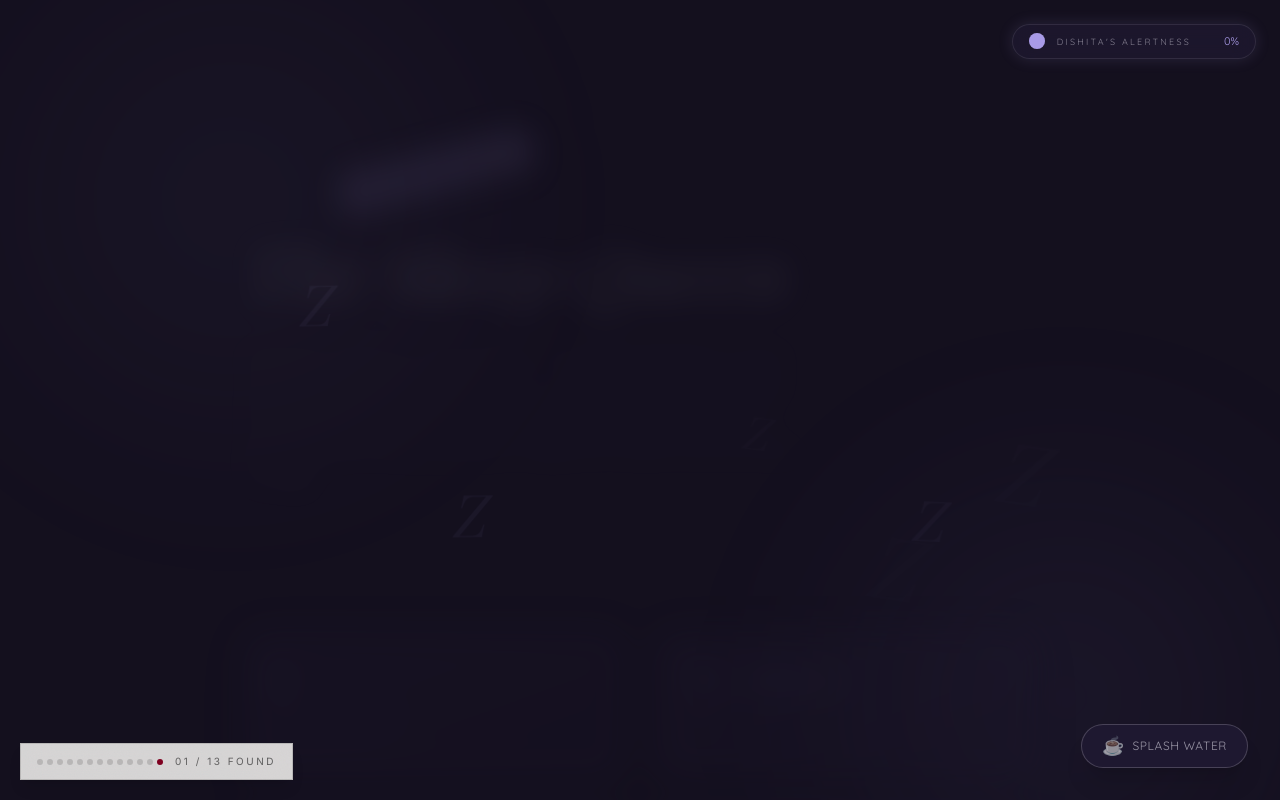
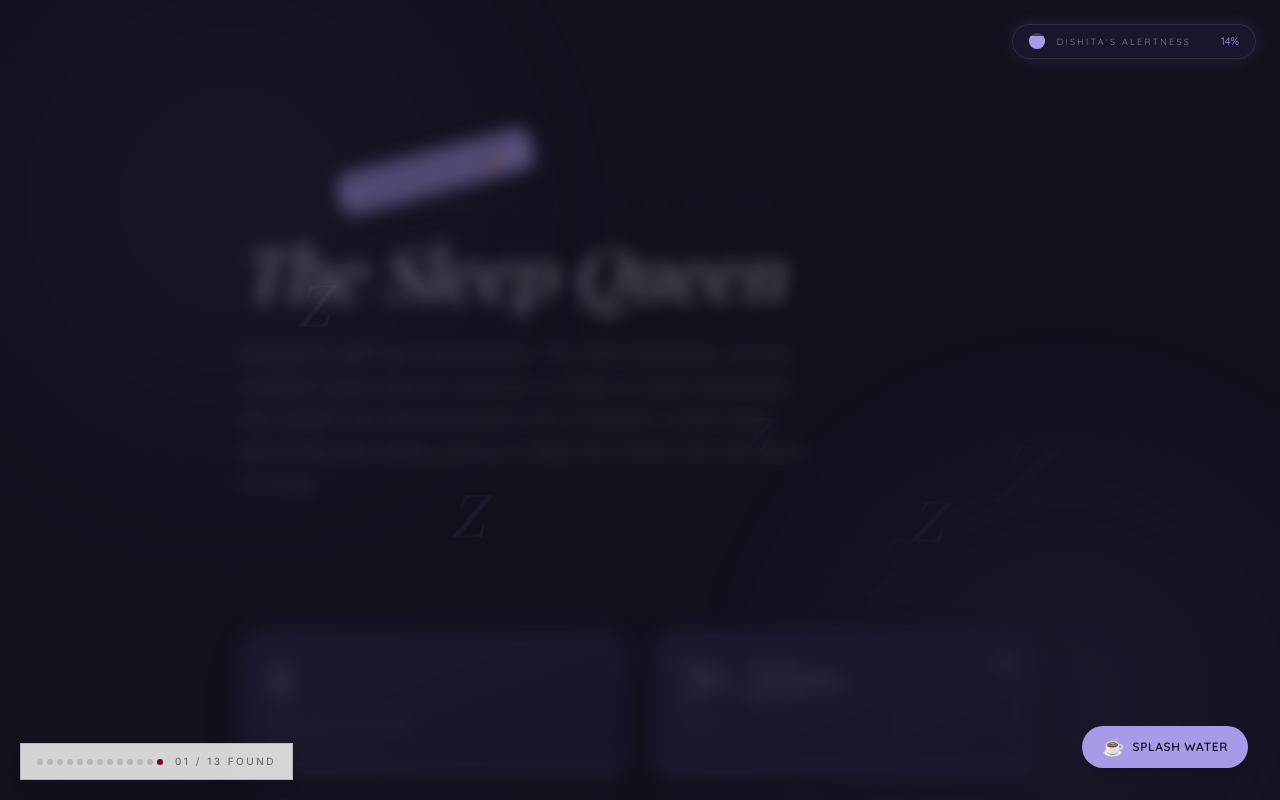
Before and after one commit to Shashwat-Gupta57/Dish-Bday, a React (Vite) app: page /sleep in a window 1280 px wide. Shown: the top 800 px of the page. Built offline with nearby package versions, Linux system fonts and the light colour scheme; a web font is replaced by a local one.

Commit message:
Sleep page perfected!

```diff
--- a/src/pages/Sleep.tsx
+++ b/src/pages/Sleep.tsx
@@ -1,5 +1,5 @@
-import { useEffect, useRef, useState } from 'react';
-import { AnimatePresence, motion, useScroll, useTransform, useSpring } from 'motion/react';
+import { useEffect, useRef, useCallback } from 'react';
+import { AnimatePresence, motion, useTransform, useMotionValue, animate } from 'motion/react';
 import { Link } from 'react-router-dom';
 import { useEggs } from '../lib/EggContext';
 import { useIdleSleep } from '../lib/useIdleSleep';
@@ -39,24 +39,43 @@ const STATS = [
 export default function Sleep() {
   const { find } = useEggs();
   const ref = useRef<HTMLDivElement>(null);
-  const [caffeinated, setCaffeinated] = useState(false);
-  const { asleep, dozed, wake } = useIdleSleep(12000, !caffeinated);
+  const { asleep, dozed, wake } = useIdleSleep(12000);
 
   useEffect(() => {
     find('sleepfile');
   }, [find]);
 
-  const { scrollYProgress } = useScroll();
-  const smooth = useSpring(scrollYProgress, { stiffness: 40, damping: 20 });
-
-  // Alertness drains from 100 to 0 as you go down the page.
-  const alertness = useTransform(smooth, [0, 1], [100, 0]);
+  // Alertness drains from 100 to 0 automatically over 7.5 seconds.
+  const alertness = useMotionValue(100);
   const alertnessText = useTransform(alertness, (v) => `${Math.round(v)}%`);
   const moonFill = useTransform(alertness, [0, 100], ['100%', '0%']);
-  // The page itself gets progressively hazier towards the bottom.
-  const haze = useTransform(smooth, [0, 0.6, 1], [0, 0.15, 0.5]);
-  const pageBlur = useTransform(smooth, [0.75, 1], ['blur(0px)', 'blur(16px)']);
-  const contentOpacity = useTransform(smooth, [0.85, 1], [1, 0.2]);
+
+  const haze = useTransform(alertness, [100, 40, 0], [0, 0.15, 0.5]);
+  const pageBlur = useTransform(alertness, [100, 25, 0], ['blur(0px)', 'blur(4px)', 'blur(16px)']);
+  const contentOpacity = useTransform(alertness, [100, 15, 0], [1, 0.8, 0.2]);
+
+  const controls = useRef<any>(null);
+
+  const startDrain = useCallback(() => {
+    controls.current?.stop();
+    controls.current = animate(alertness, 0, { duration: 7.5, ease: 'linear' });
+  }, [alertness]);
+
+  useEffect(() => {
+    startDrain();
+    return () => controls.current?.stop();
+  }, [startDrain]);
+
+  const splash = () => {
+    controls.current?.stop();
+    const curr = alertness.get();
+    // Beating effect: Blinks between blurry and sharp to simulate jerking awake
+    controls.current = animate(alertness, [curr, Math.max(curr, 40), 15, 80, 40, 100], {
+      duration: 1.8,
+      ease: 'easeInOut',
+      onComplete: startDrain,
+    });
+  };
 
   return (
     <div ref={ref} className="relative min-h-screen bg-night text-moon overflow-hidden">
@@ -91,32 +110,29 @@ export default function Sleep() {
         ))}
       </div>
 
-      {/* Drowsiness wash — thickens as she scrolls */}
+      {/* Drowsiness wash — thickens over time */}
       <motion.div
         aria-hidden="true"
         className="pointer-events-none fixed inset-0 z-30 bg-night"
-        style={{ opacity: caffeinated ? 0 : haze }}
+        style={{ opacity: haze }}
       />
 
       {/* Alertness HUD */}
       <div className="fixed top-4 right-4 md:top-6 md:right-6 z-40 flex items-center gap-3 rounded-full bg-night-deep/80 backdrop-blur-md border border-moon/10 px-4 py-2 shadow-[0_0_15px_rgba(169,155,232,0.15)]">
         <span className="relative w-4 h-4 rounded-full overflow-hidden bg-moon/20 shrink-0">
-          <motion.span className="absolute inset-x-0 bottom-0 bg-lavender" style={{ height: caffeinated ? '100%' : moonFill }} />
+          <motion.span className="absolute inset-x-0 bottom-0 bg-lavender" style={{ height: moonFill }} />
         </span>
         <span className="font-soft text-[9px] tracking-[0.25em] uppercase text-moon/50">
           Dishita's Alertness
         </span>
         <motion.span className="font-soft text-[11px] tabular-nums text-lavender w-9 text-right">
-          {caffeinated ? '100%' : alertnessText}
+          {alertnessText}
         </motion.span>
       </div>
 
       <motion.div
         className="relative z-20 px-6 md:px-12 py-16 md:py-24 max-w-4xl mx-auto"
-        style={{
-          filter: caffeinated ? 'none' : pageBlur,
-          opacity: caffeinated ? 1 : contentOpacity
-        }}
+        style={{ filter: pageBlur, opacity: contentOpacity }}
       >
         <BackLink className="inline-flex items-center gap-2 font-soft text-[10px] tracking-[0.3em] uppercase text-moon/40 hover:text-lavender transition-colors mb-20">
           &larr; Back
@@ -248,21 +264,18 @@ export default function Sleep() {
         </footer>
       </motion.div>
 
-      {/* Escape mechanism: Caffeinate button */}
+      {/* Escape mechanism: Splash Water button */}
       <div className="fixed bottom-6 right-6 md:bottom-8 md:right-8 z-50">
-        <button
-          onClick={() => setCaffeinated(!caffeinated)}
-          className={`flex items-center justify-center gap-2 px-5 py-3 rounded-full shadow-xl transition-all duration-300 ${
-            caffeinated
-              ? 'bg-lavender text-night font-bold scale-105'
-              : 'bg-night-deep border border-moon/20 text-moon/60 hover:text-moon/90 hover:border-moon/40'
-          }`}
+        <motion.button
+          onClick={splash}
+          whileTap={{ scale: 0.9 }}
+          className="flex items-center justify-center gap-2 px-5 py-3 rounded-full shadow-xl transition-all duration-300 bg-lavender text-night font-bold hover:shadow-[0_0_30px_rgba(169,155,232,0.5)]"
         >
-          <span className="text-lg leading-none">{caffeinated ? '⚡' : '☕'}</span>
+          <span className="text-lg leading-none">☕</span>
           <span className="font-soft text-xs tracking-wider uppercase">
-            {caffeinated ? 'Fully Awake' : 'Splash Water'}
+            Splash Water
           </span>
-        </button>
+        </motion.button>
       </div>
 
       {/* The page falls asleep on you. */}
```
